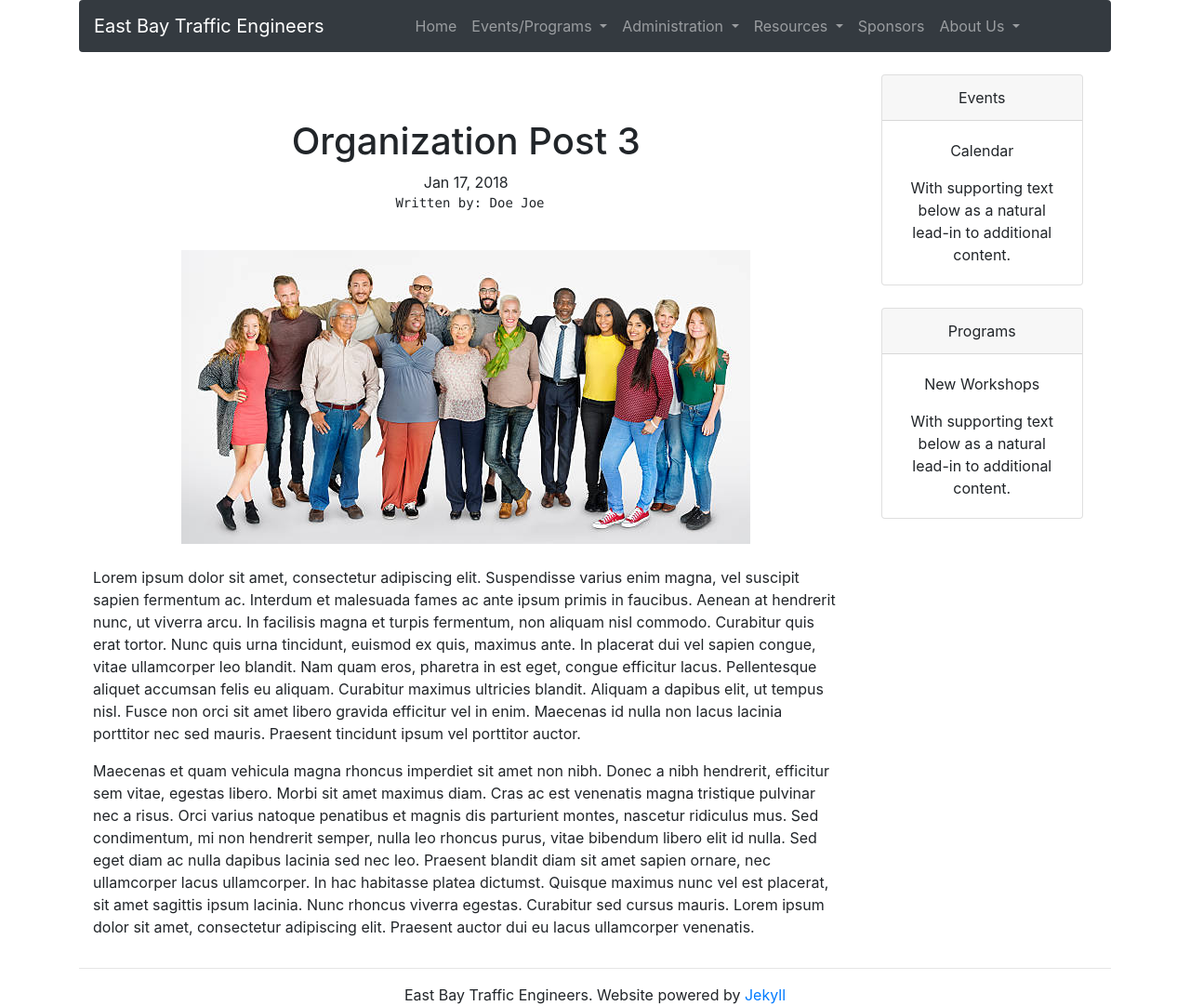
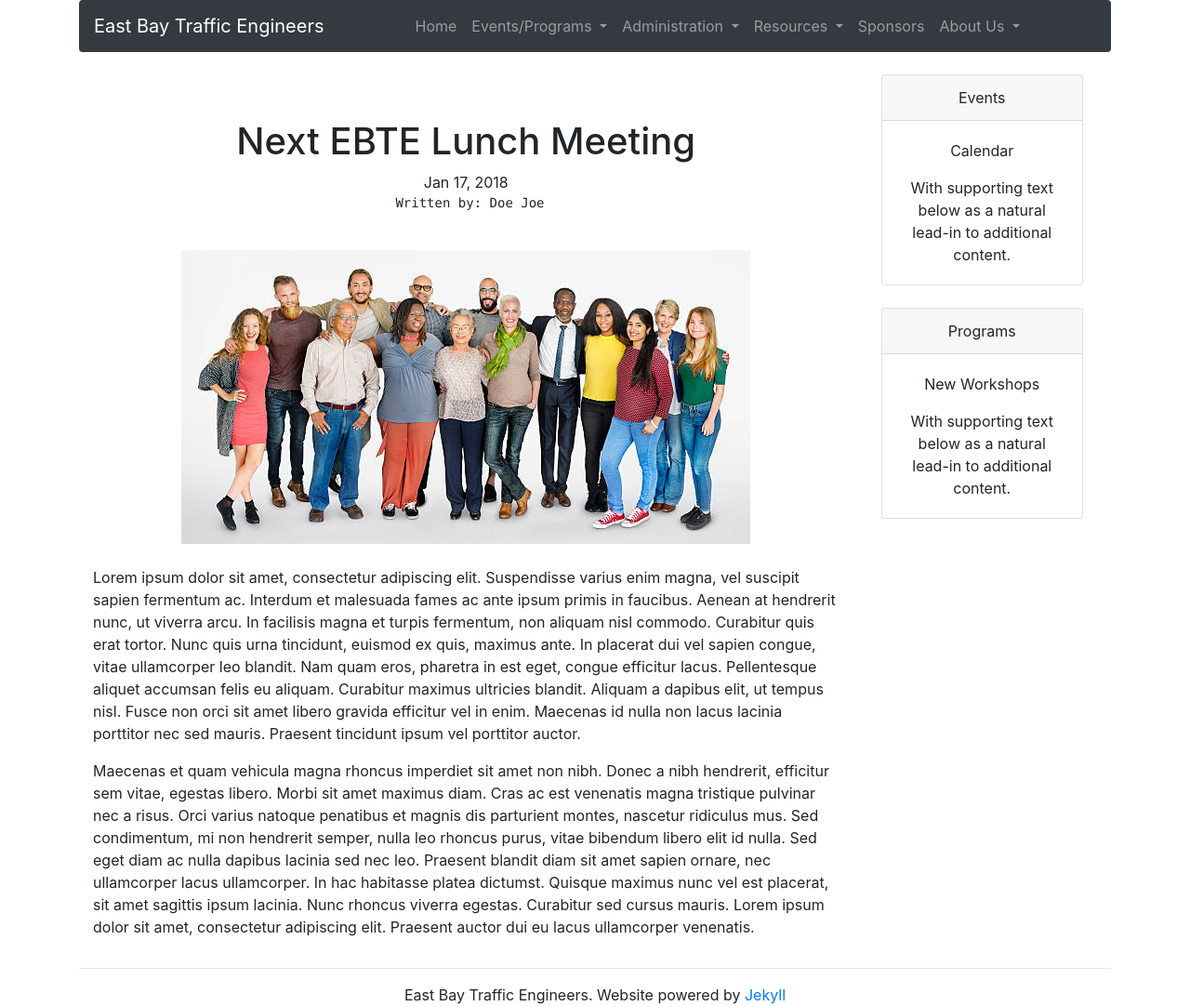
Before and after one commit to redmond2742/SmallOrganizationWebsite, a Jekyll site: the page built from _posts/2018-01-17-third-post.md, in a window 1280 px wide. Shown: the whole page at 93% size. Built offline with Jekyll 4.4.1, drawn with Linux system fonts in a browser that asks for light colours; nearby versions of some CDN libraries.

Commit message:
Updated title

```diff
--- a/_posts/2018-01-17-third-post.md
+++ b/_posts/2018-01-17-third-post.md
@@ -1,6 +1,6 @@
 ---
 layout: post
-title:  "Organization Post 3"
+title:  "Next EBTE Lunch Meeting"
 datetag: "January 17 2018"
 author: Doe Joe
 excerpt: "Maecenas et quam vehicula magna rhoncus imperdiet sit amet non nibh. Donec a nibh hendrerit, efficitur sem vitae, egestas libero. Morbi sit amet maximus diam. Cras ac est venenatis magna tristique pulvinar nec a risus."
```
